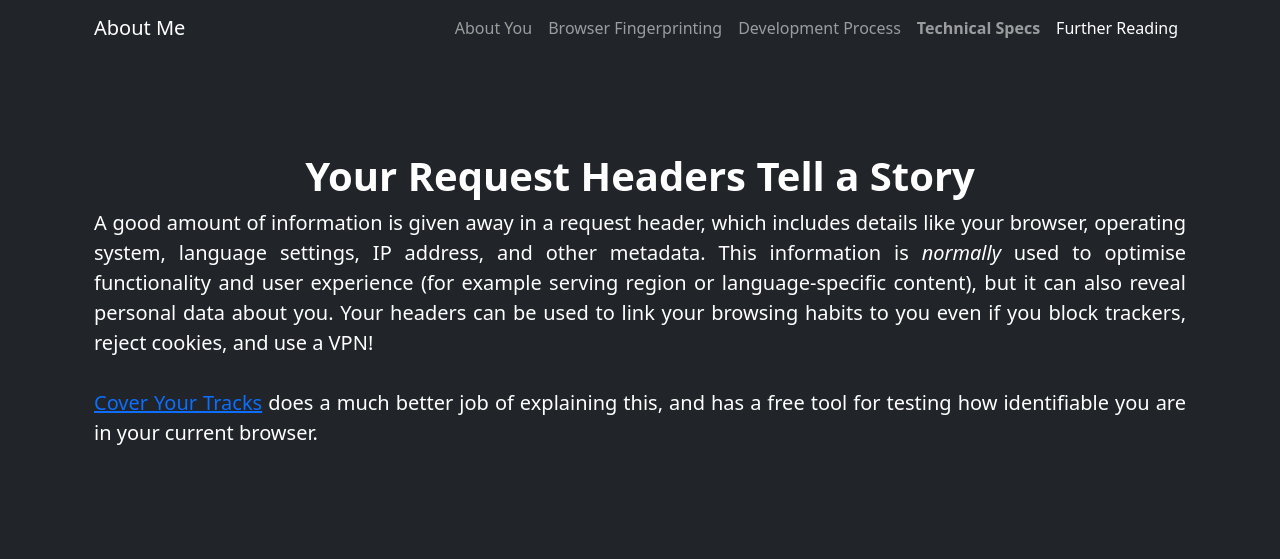
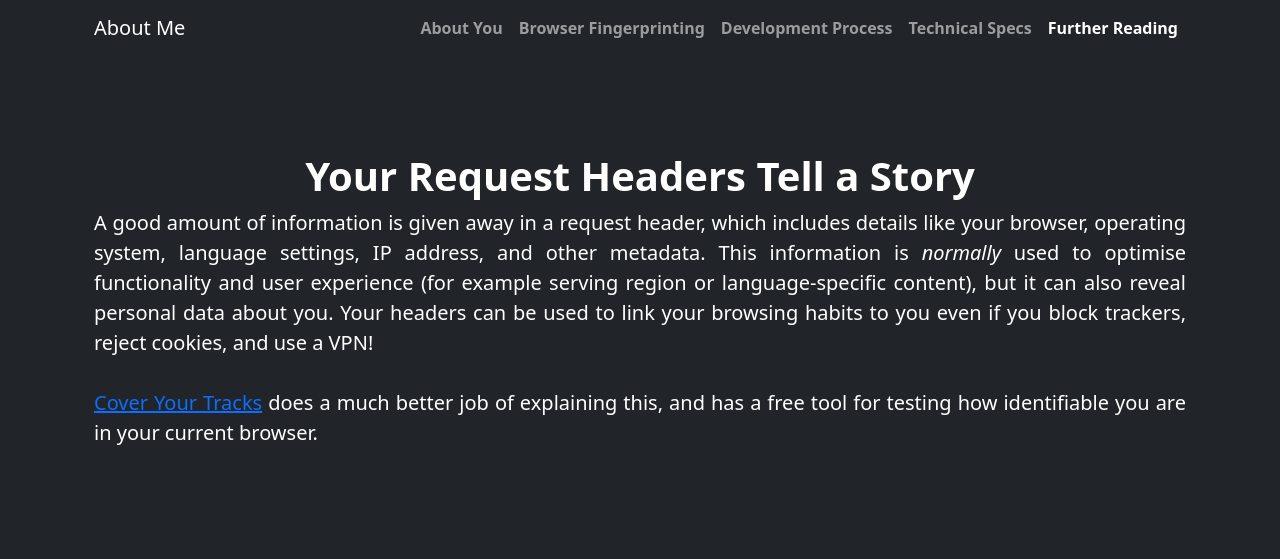
Before and after one commit to CPettifo/headers, a Flask app: template services/collector/templates/index.html in a window 1280 px wide. Shown: the top 559 px of the page. Run offline with Flask 3, Linux system fonts and the light colour scheme; the template is opened without the code that fills it, so the values that code supplies are empty.

Commit message:
add bold to navbar items

```diff
--- a/services/collector/templates/index.html
+++ b/services/collector/templates/index.html
@@ -19,11 +19,11 @@
                 <button class="navbar-toggler" type="button" data-bs-toggle="collapse" data-bs-target="#navbarResponsive" aria-controls="navbarResponsive" aria-expanded="false" aria-label="Toggle navigation"><span class="navbar-toggler-icon"></span></button>
                 <div class="collapse navbar-collapse" id="navbarResponsive">
                     <ul class="navbar-nav ms-auto">
-                        <li class="nav-item"><a class="nav-link" href="#about"><b></b>About You</b></a></li>
-                        <li class="nav-item"><a class="nav-link" href="#about"><b></b>Browser Fingerprinting</b></a></li>
-                        <li class="nav-item"><a class="nav-link" href="#development">Development Process</a></li>
+                        <li class="nav-item"><a class="nav-link" href="#about"><b>About You</b></a></li>
+                        <li class="nav-item"><a class="nav-link" href="#about"><b>Browser Fingerprinting</b></a></li>
+                        <li class="nav-item"><a class="nav-link" href="#development"><b>Development Process</b></a></li>
                         <li class="nav-item"><a class="nav-link" href="#tech"><b>Technical Specs</b></a></li>
-                        <li class="nav-item"><a class="nav-link" href="#tech">Further Reading</a></li>
+                        <li class="nav-item"><a class="nav-link" href="#tech"><b>Further Reading</b></a></li>
                     </ul>
                 </div>
             </div>
```
